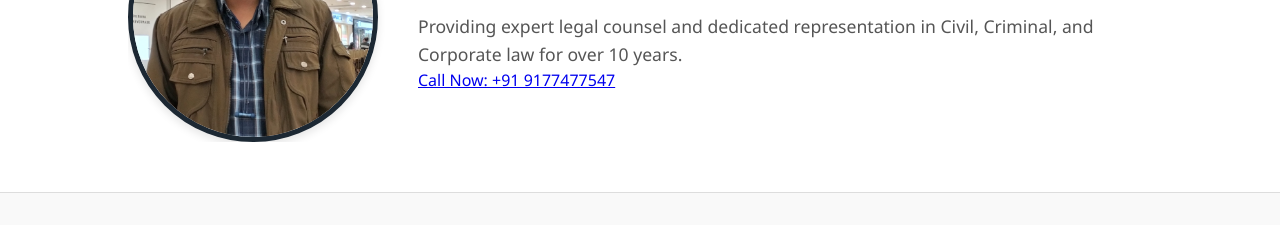
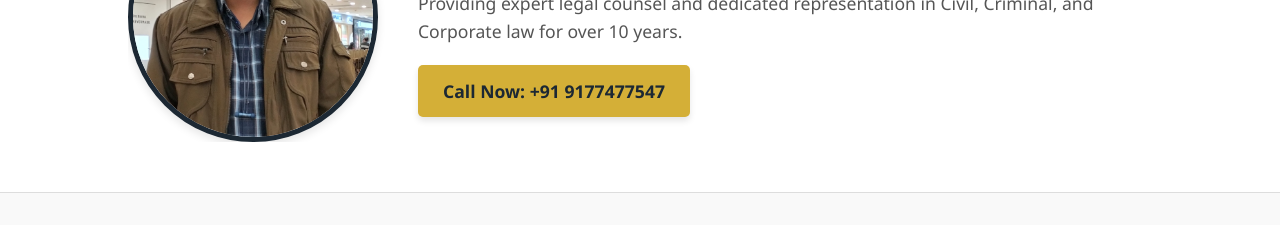
Before and after one commit to akhila456-source/myfirstwebsite, a plain HTML site: page index.html in a window 1280 px wide. Shown: the part 237-462 px from the top of the page. Drawn offline with Linux system fonts and the light colour scheme.

Commit message:
Update style.css

```diff
--- a/style.css
+++ b/style.css
@@ -148,6 +148,26 @@ footer {
     color: #fff;
 }
 
+/* --- Click to Call Button --- */
+.call-btn {
+    display: inline-block;
+    background-color: #d4af37; /* Professional Gold */
+    color: #1c2833; /* Navy Blue Text */
+    padding: 12px 25px;
+    margin-top: 20px;
+    text-decoration: none;
+    font-size: 1.1rem;
+    font-weight: bold;
+    border-radius: 5px;
+    box-shadow: 0 4px 6px rgba(0,0,0,0.1);
+    transition: background-color 0.3s ease;
+}
+
+.call-btn:hover {
+    background-color: #bfa030; /* Slightly darker gold when hovered over */
+    color: #fff;
+}
+
 /* --- Mobile Compatibility (Media Queries) --- */
 @media (max-width: 768px) {
     /* Make the container take up more screen space on small phones */
```
